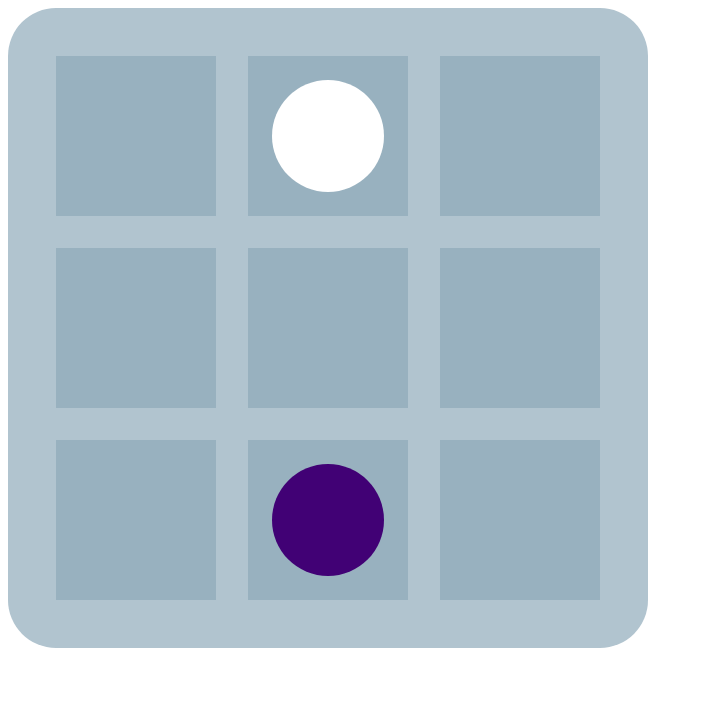
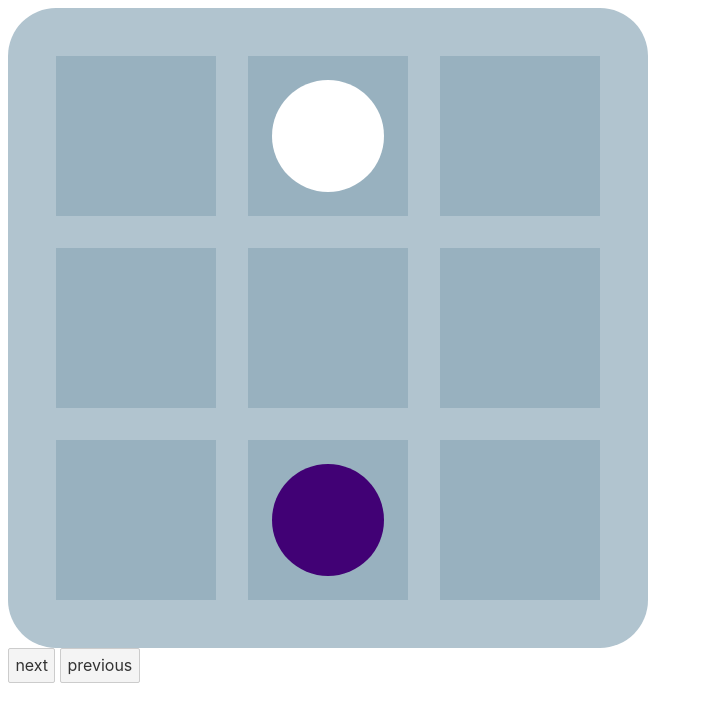
Before and after one commit to haruyama480/hr-quoridor-viewer, a Svelte app: page / in a window 1280 px wide. Shown: the top 722 px of the page, without its empty margins (0-703 px from the left). Built offline with nearby package versions, Linux system fonts and the light colour scheme.

Commit message:
impl history

```diff
--- a/src/GameLogic2p.ts
+++ b/src/GameLogic2p.ts
@@ -1,6 +1,6 @@
 import { updatePawnGhost, validatePawn, validateWall } from "./GameLogicCommon";
 import type { Board, Grid, PieceType, Position } from "./Model";
-import { Ghost, None, Piece } from "./Model";
+import { Ghost, None, Piece, Step } from "./Model";
 
 export class Game2p {
   grid_size: number;
@@ -8,10 +8,10 @@ export class Game2p {
   current_pawn: Position[];
   goal: Position[][];
   current_player: number;
-  forward_records;
-  backward_records;
+  history: Step[];
+  history_index: number;
 
-  constructor(grid_size: number) {
+  constructor(grid_size: number, history: Step[] = [], history_index = 0) {
     this.grid_size = grid_size;
     const n = grid_size;
 
@@ -44,10 +44,14 @@ export class Game2p {
 
     this.current_player = -1;
     this.nextTurn();
+
+    // history
+    this.history = history;
+    this.history_index = history_index;
   }
 
   public nextTurn(): void {
-    this.current_player = (this.current_player + 1) % 2;
+    this.current_player = (this.current_player + 1) % 2; // switch user
     updatePawnGhost(this.current_pawn[this.current_player], this.board);
   }
 
@@ -60,6 +64,7 @@ export class Game2p {
       }
       const pawn_: Grid = JSON.parse(JSON.stringify(this.board.pawn)); // deep copy
 
+      this.commitHistory(pieceType, next);
       const [prey, prex] = current;
       pawn_[prey][prex] = None; // from
       pawn_[y][x] = Piece(this.current_player, false); // to
@@ -83,8 +88,64 @@ export class Game2p {
       board_.horizontal_wall[y][x] = Piece(this.current_player, false);
     }
     if (validateWall(this.current_pawn, this.goal, board_)) {
+      this.commitHistory(pieceType, next);
       this.board = board_;
       return true;
     }
   }
+
+  public commitHistory(piece: PieceType, next: Position): void {
+    const current: Position = this.current_pawn[this.current_player];
+    const history_ = this.history.slice(0, this.history_index);
+    this.history_index++;
+    history_.push({ piece, from: current, to: next });
+    this.history = history_;
+  }
+
+  public previousStep(): boolean {
+    if (this.history_index - 1 < 0) {
+      return false;
+    }
+    this.history_index--;
+    const step = this.history[this.history_index];
+    const kind = step.piece.kind;
+    const [fromy, fromx] = step.from;
+    const [toy, tox] = step.to;
+    if (kind === "pawn") {
+      const prev_player = (this.current_player + 1) % 2;
+      const pawn_: Grid = JSON.parse(JSON.stringify(this.board.pawn)); // deep copy
+      pawn_[toy][tox] = None;
+      pawn_[fromy][fromx] = Piece(prev_player, false);
+      this.board.pawn = pawn_;
+      this.current_pawn[prev_player] = [fromy, fromx];
+    } else if (kind === "vwall") {
+      this.board.vertical_wall[toy][tox] = None;
+    } else if (kind === "hwall") {
+      this.board.horizontal_wall[toy][tox] = None;
+    }
+    return true;
+  }
+
+  public nextStep(): boolean {
+    if (this.history_index + 1 > this.history.length) {
+      return false;
+    }
+    const step = this.history[this.history_index];
+    const kind = step.piece.kind;
+    const [fromy, fromx] = step.from;
+    const [toy, tox] = step.to;
+    if (kind === "pawn") {
+      const pawn_: Grid = JSON.parse(JSON.stringify(this.board.pawn)); // deep copy
+      pawn_[fromy][fromx] = None;
+      pawn_[toy][tox] = Piece(this.current_player, false);
+      this.board.pawn = pawn_;
+      this.current_pawn[this.current_player] = [toy, tox];
+    } else if (kind === "vwall") {
+      this.board.vertical_wall[toy][tox] = Piece(this.current_player, false);
+    } else if (kind === "hwall") {
+      this.board.horizontal_wall[toy][tox] = Piece(this.current_player, false);
+    }
+    this.history_index++;
+    return true;
+  }
 }
--- a/src/Model.ts
+++ b/src/Model.ts
@@ -27,3 +27,9 @@ export const UNKNOWN: PieceType = { kind: "unknown" };
 export const Pawn: PieceType = { kind: "pawn" };
 export const VWall: PieceType = { kind: "vwall" };
 export const HWall: PieceType = { kind: "hwall" };
+
+export interface Step {
+  piece: PieceType;
+  from: Position;
+  to: Position;
+}
--- a/src/sample/RecordBoard.svelte
+++ b/src/sample/RecordBoard.svelte
@@ -15,7 +15,19 @@
     if (game.handleTurn(pieceType, next)) {
       game.nextTurn();
       game = game; // trigger render
-      console.log(JSON.stringify(game));
+    }
+  }
+
+  function nextStep() {
+    if (game.nextStep()) {
+      game.nextTurn();
+      game = game;
+    }
+  }
+  function previousStep() {
+    if (game.previousStep()) {
+      game.nextTurn();
+      game = game;
     }
   }
 
@@ -27,6 +39,8 @@
 <div style="--board-area: {board_size}">
   <BoardView {grid_size} {current_player_id} {board} on:clickCell={clickCell} />
 </div>
+<button on:click={nextStep}> next </button>
+<button on:click={previousStep}> previous </button>
 
 <style>
   div {
```
